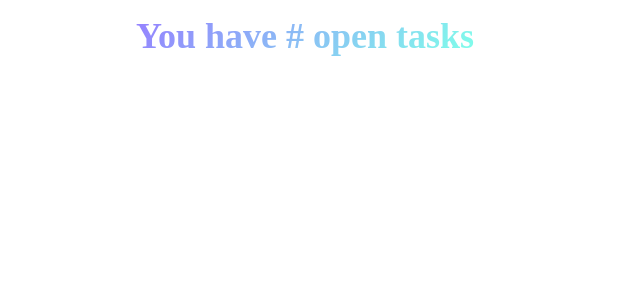
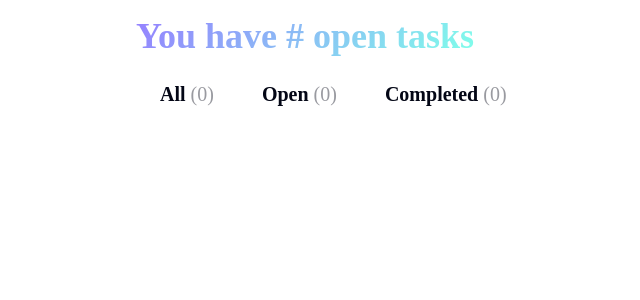
Before and after one commit to micha1bak/todo-in-react, a React (Vite) app: page / in a window 1280 px wide. Shown: the top 300 px of the page, without its empty margins (120-760 px from the left). Built offline with nearby package versions, Linux system fonts and the light colour scheme; a web font is replaced by a local one.

Commit message:
added tabs buttons to Tabs component

```diff
--- a/src/components/Tabs.jsx
+++ b/src/components/Tabs.jsx
@@ -1,5 +1,14 @@
 export function Tabs() {
+  const tabs = ['All', 'Open', 'Completed']
   return (
-    <nav></nav>
+    <nav className="tab-container">
+      {tabs.map((tab, tabIndex) => {
+        return (
+          <button key={tabIndex} className="tab-button">
+            <h4>{tab} <span>(0)</span></h4>
+          </button>
+        )
+      })}
+    </nav>
   )
 }
```
